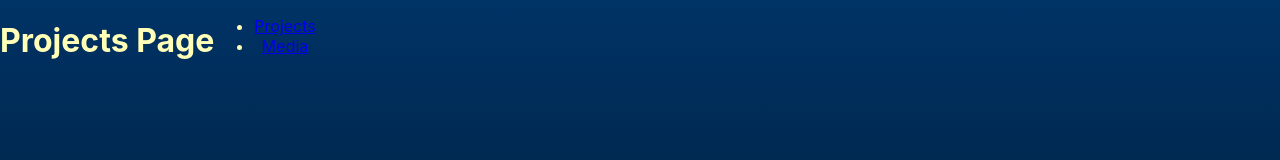
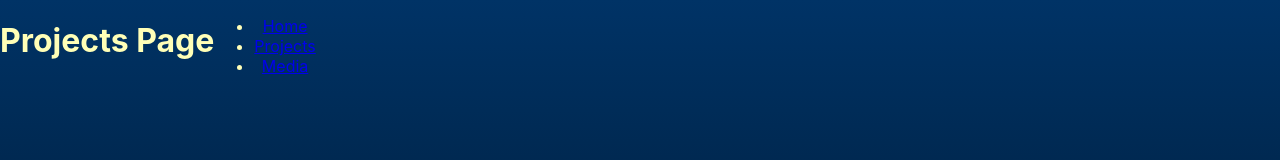
Before and after one commit to Lady-Mattern/mattern-portfolio, a React (Create React App) app: page /projects in a window 1280 px wide. Shown: the top 160 px of the page. Built offline with nearby package versions, Linux system fonts and the light colour scheme.

Commit message:
Messing with the routes

```diff
--- a/src/components/Nav/index.js
+++ b/src/components/Nav/index.js
@@ -4,6 +4,7 @@ function Nav() {
     return (
         <nav>
             <ul>
+                <li><Link to="/profile">Home</Link></li>
                 <li><Link to="/projects">Projects</Link></li>
                 <li><Link to="/Media">Media</Link></li>
             </ul>
```
Also changed, not shown: 1 other file (tests, documents, lock files or other folders).
